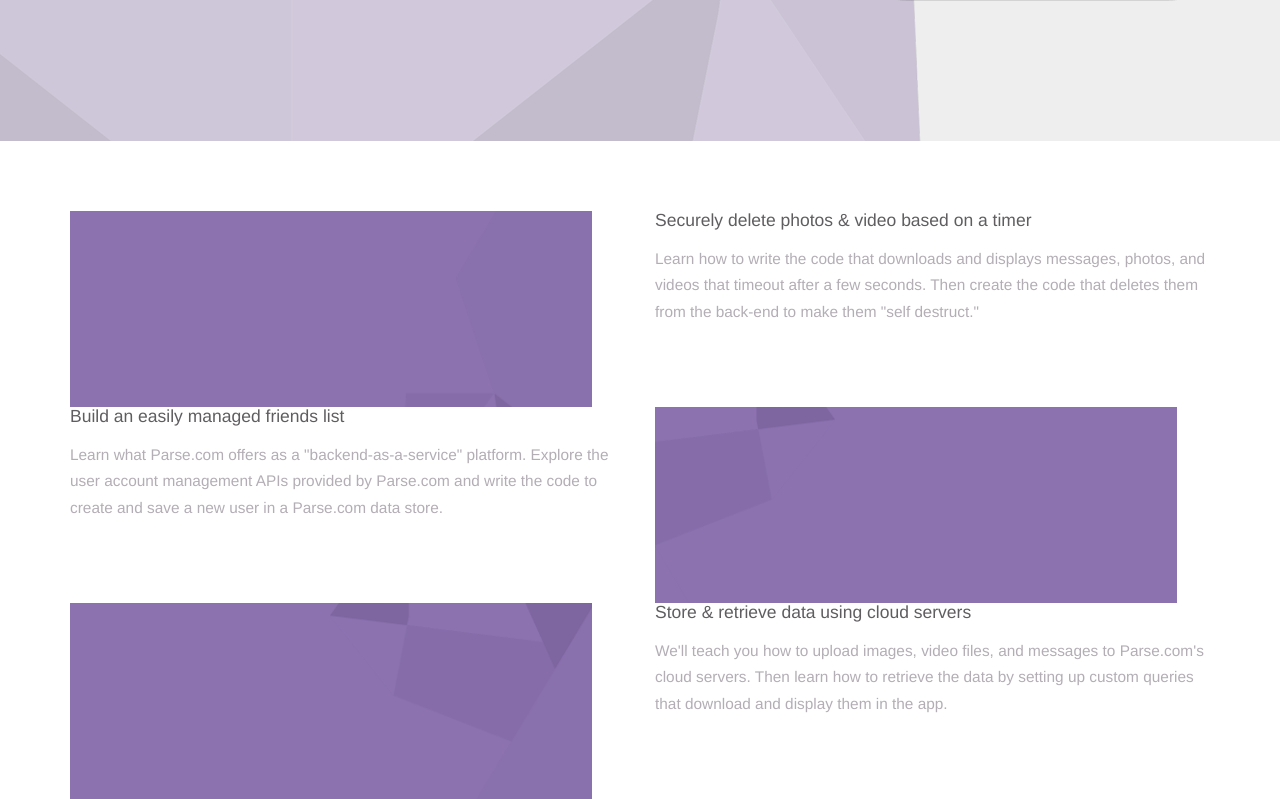
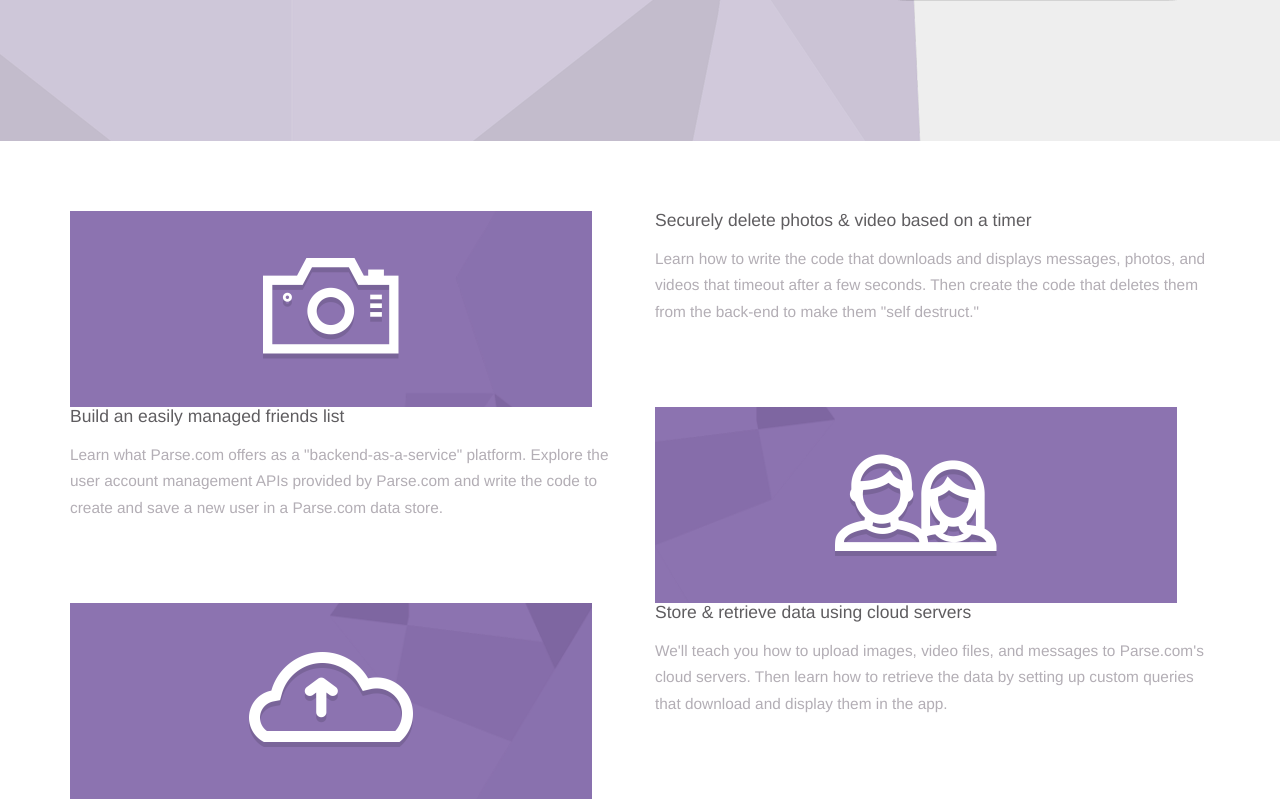
Before and after one commit to craigcwaveformlabs/Ribbit, a plain HTML site: page index.html in a window 1280 px wide. Shown: the part 788-1587 px from the top of the page. Drawn offline with nearby package versions, Linux system fonts and the light colour scheme.

Commit message:
adding sprite sheet images to main content sections

```diff
--- a/css/my-styles.css
+++ b/css/my-styles.css
@@ -102,6 +102,29 @@ strong {
   background-size: 140%;
 }
 
+.ft-icon::before {
+  content: "";
+  display: block;
+  position: absolute;
+  width: 164px;
+  height: 102px;
+  top: 0;
+  right: 0;
+  bottom: 0;
+  left: 0;
+  margin: auto;
+  background: url('../img/feature-icons.png') no-repeat;
+  background-size: 100%;
+}
+
+.friends::before {
+  background-position: 0 -105px;
+}
+
+.cloud::before {
+  background-position: 0 -210px;
+}
+
 .ft-icon.friends {
   background-position: -550px 0;
 }
```
